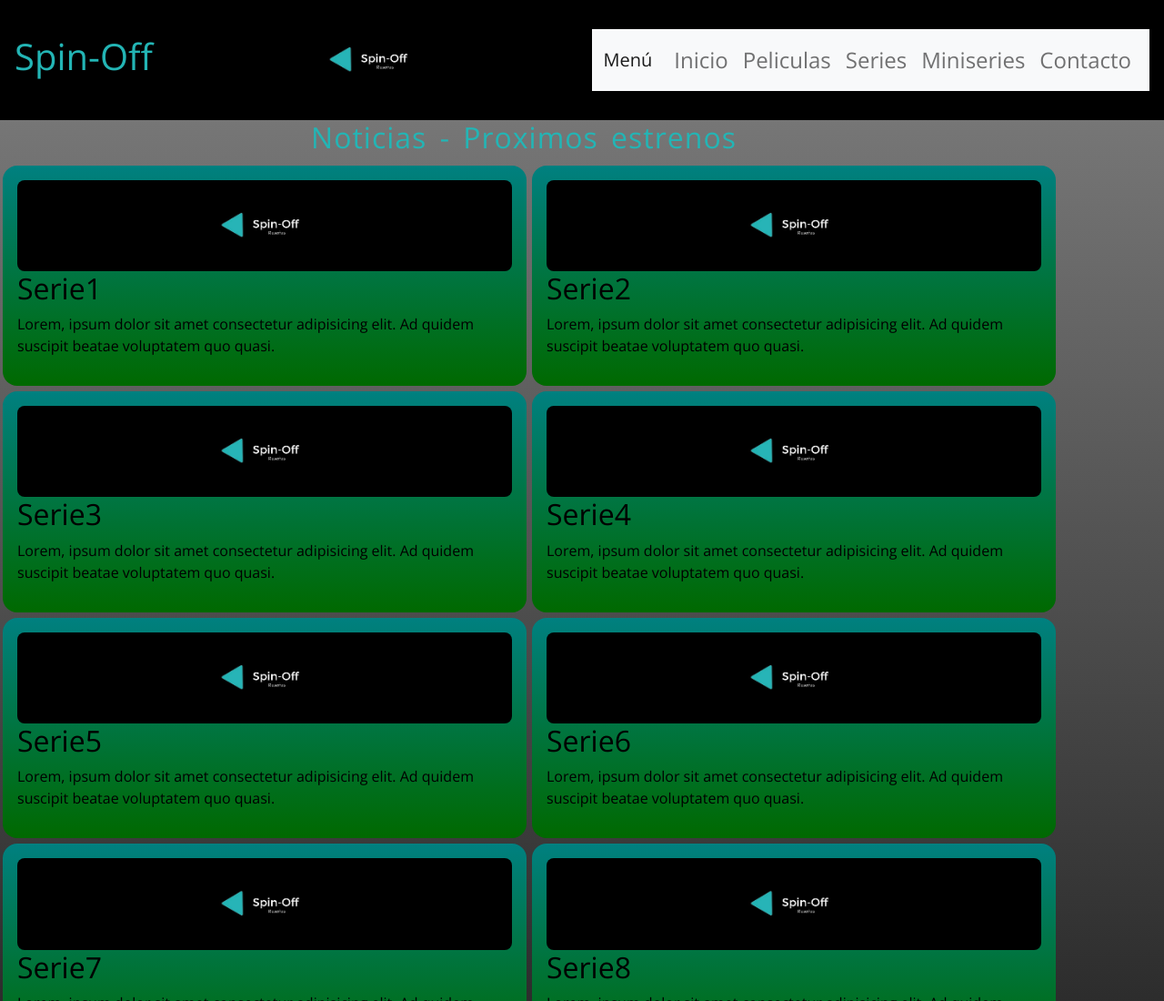
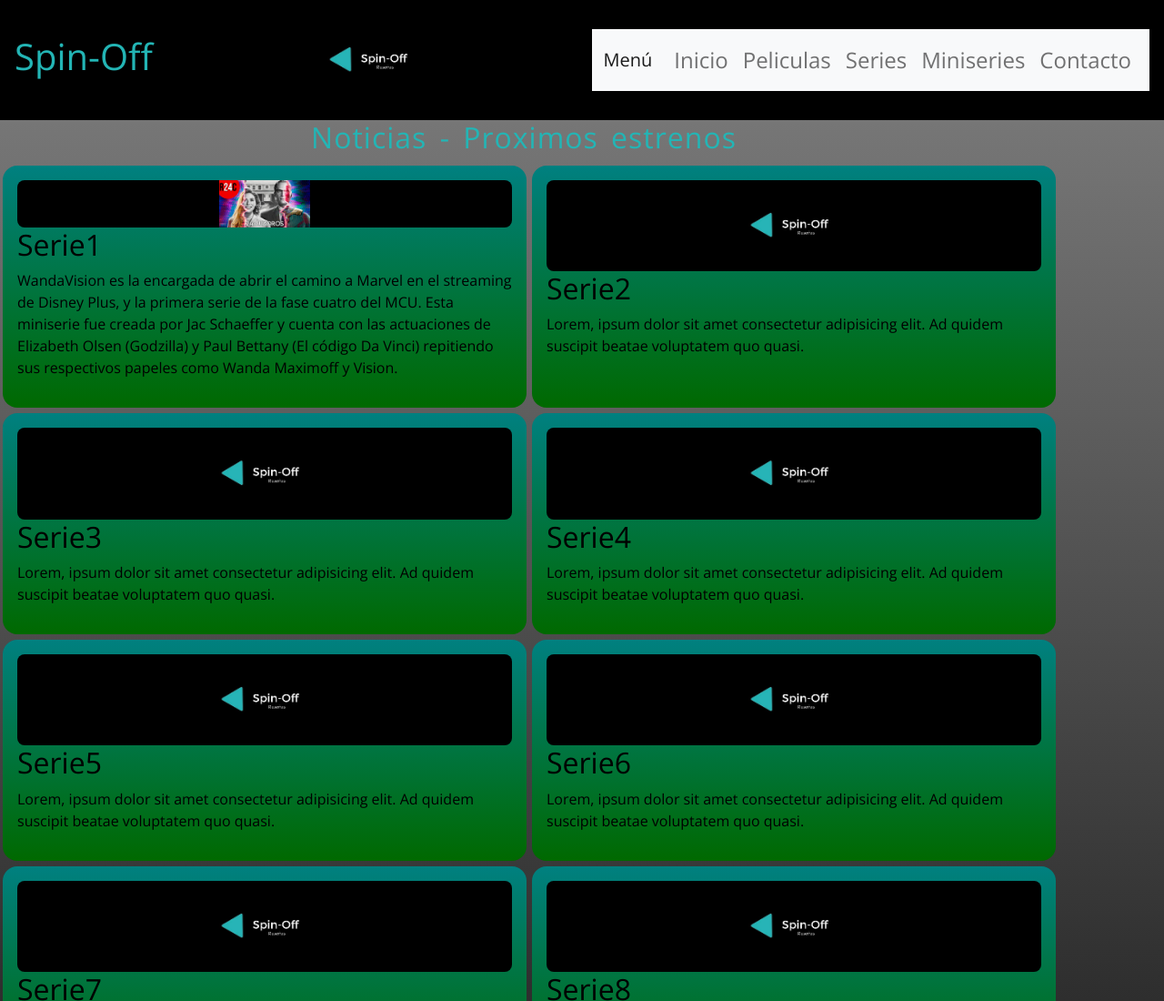
Before and after one commit to jorgeign92/repoParedesJorge, a website: page Series.html in a window 1280 px wide. Shown: the top 1100 px of the page at 91% size. Drawn offline with nearby package versions, Linux system fonts and the light colour scheme.

Commit message:
Se agrego una imagen y texto en seccion series

```diff
--- a/Series.html
+++ b/Series.html
@@ -51,10 +51,10 @@
         </div>
         <div class="cardSerie"><!--Bloque Card Serie 1-->
             <div class="cardSerie__imagen--fondoImagen">
-                <img src="imagenes/Logo.jpg" alt="home" width="100">
+                <img src="imagenes/wandavision.jpg" alt="home" width="100">
             </div>
             <h2 class="cardSerie__titulo">Serie1</h2>
-            <p class="cardSerie__texto">Lorem, ipsum dolor sit amet consectetur adipisicing elit. Ad quidem suscipit beatae voluptatem quo quasi.</p>
+            <p class="cardSerie__texto">WandaVision es la encargada de abrir el camino a Marvel en el streaming de Disney Plus, y la primera serie de la fase cuatro del MCU. Esta miniserie fue creada por Jac Schaeffer y cuenta con las actuaciones de Elizabeth Olsen (Godzilla) y Paul Bettany (El código Da Vinci) repitiendo sus respectivos papeles como Wanda Maximoff y Vision.</p>
         </div><!--Fin Bloque Card Serie 1-->
 
         <div class="cardSerie"><!--Bloque Card Serie 2-->
```
Also changed, not shown: imagenes/wandavision.jpg (added).
